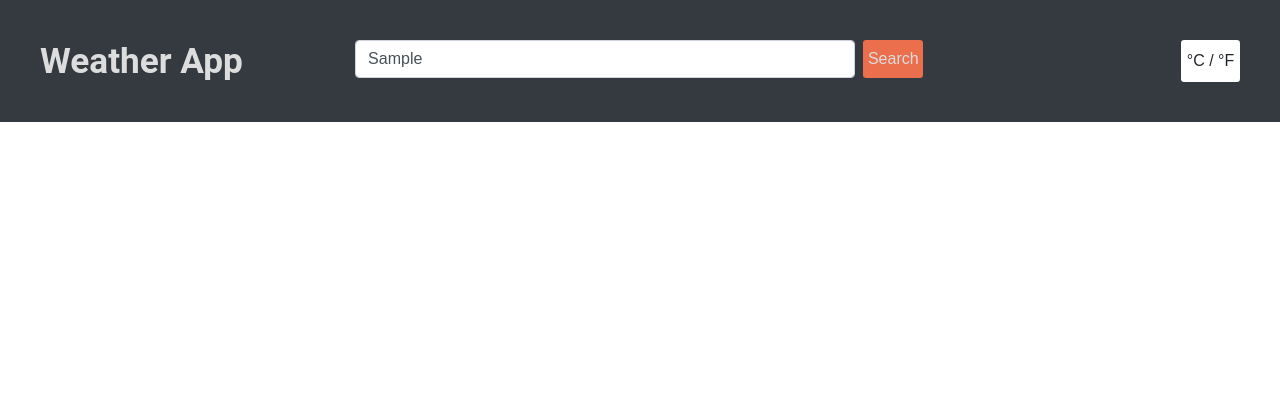
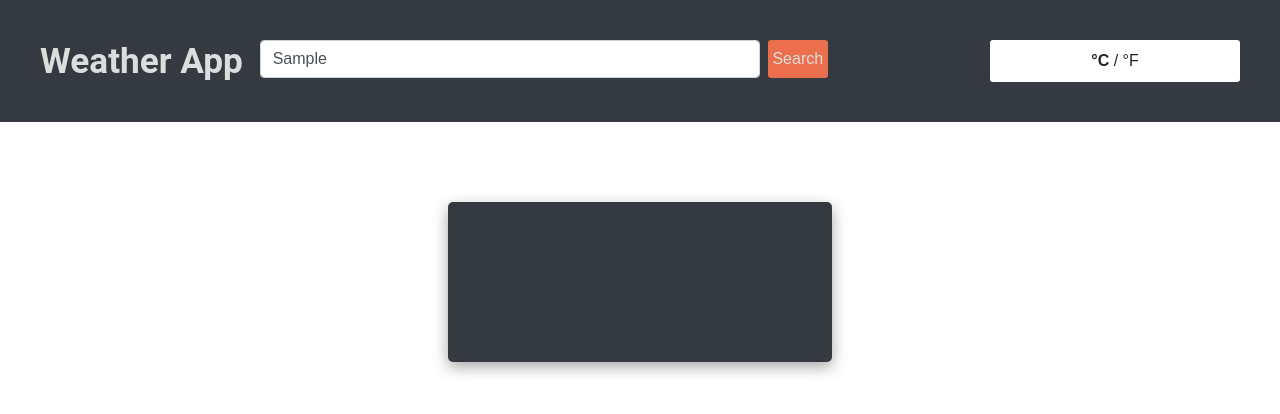
Before and after one commit to coed95/weather-app, a website built with webpack: page src/index.html in a window 1280 px wide. Both pictures are taken after typing "Sample" into the empty fields and a click on the button "Search". Built offline with nearby package versions, Linux system fonts and the light colour scheme; no server answers.

Commit message:
Edit some styling

```diff
--- a/src/styles.css
+++ b/src/styles.css
@@ -7,6 +7,10 @@
 body {
     font-family: "Roboto", sans-serif;
     font-size: 1.1rem;
+}
+
+.active {
+    font-weight: bold;
 }
 
 .header {
@@ -77,7 +81,11 @@ body {
     padding: 0.3rem;
 }
 
-.units {
+.hidden {
+    visibility: hidden;
+}
+
+.scale {
     width: 250px;
 }
 
@@ -102,3 +110,23 @@ body {
 .light:hover {
     background-color: #ddd;
 }
+
+.main {
+    display: flex;
+    justify-content: center;
+}
+
+.data-wrapper {
+    display: flex;
+    flex-direction: column;
+    align-items: center;
+    gap: 1.5rem;
+    background-color: #343a40;
+    border-radius: 5px;
+    box-shadow: rgba(0, 0, 0, 0.35) 0px 5px 15px;
+    color: #ddd;
+    margin-top: 5rem;
+    padding: 2rem;
+    width: 30%;
+    height: auto;
+}
```
